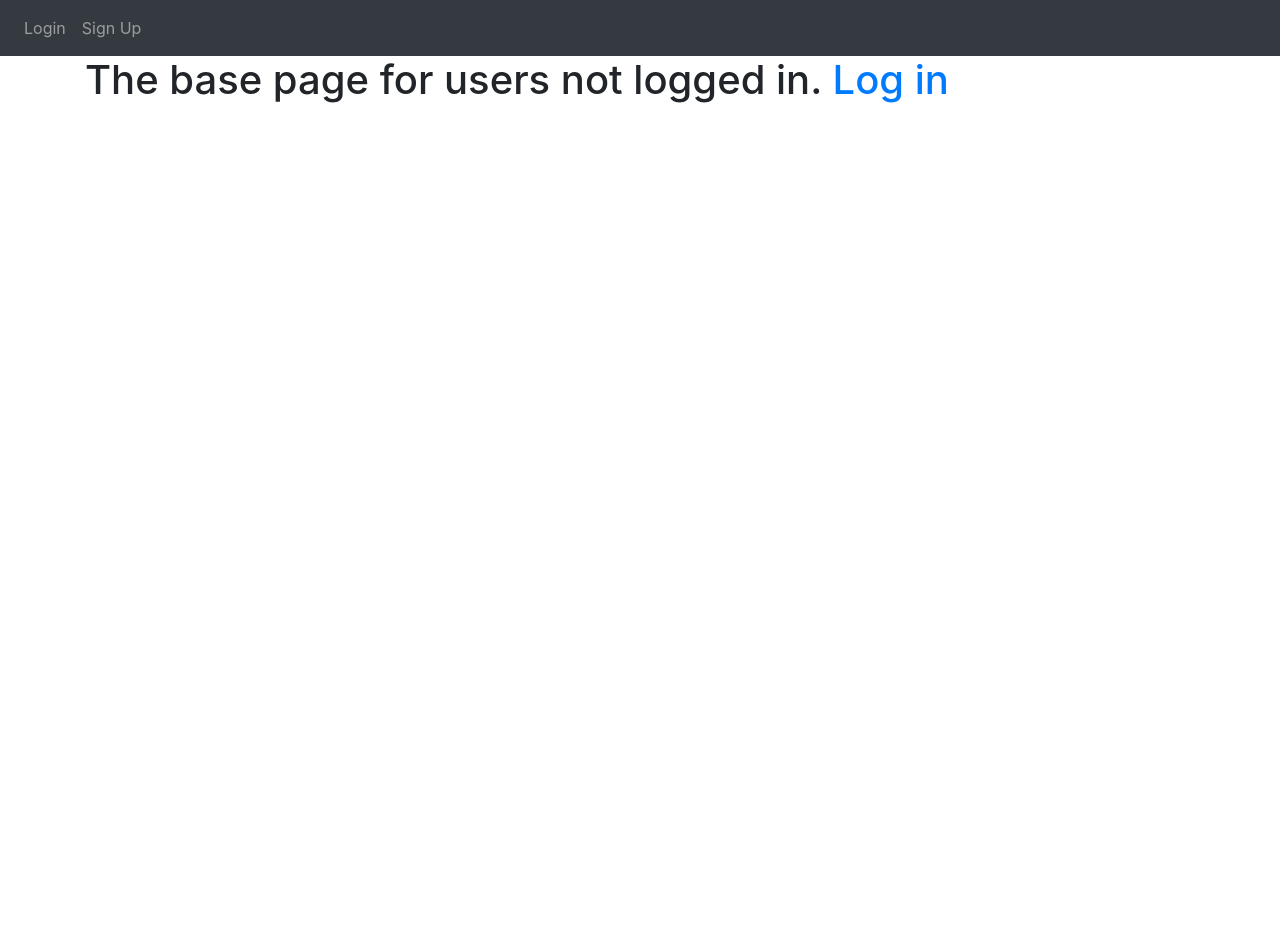
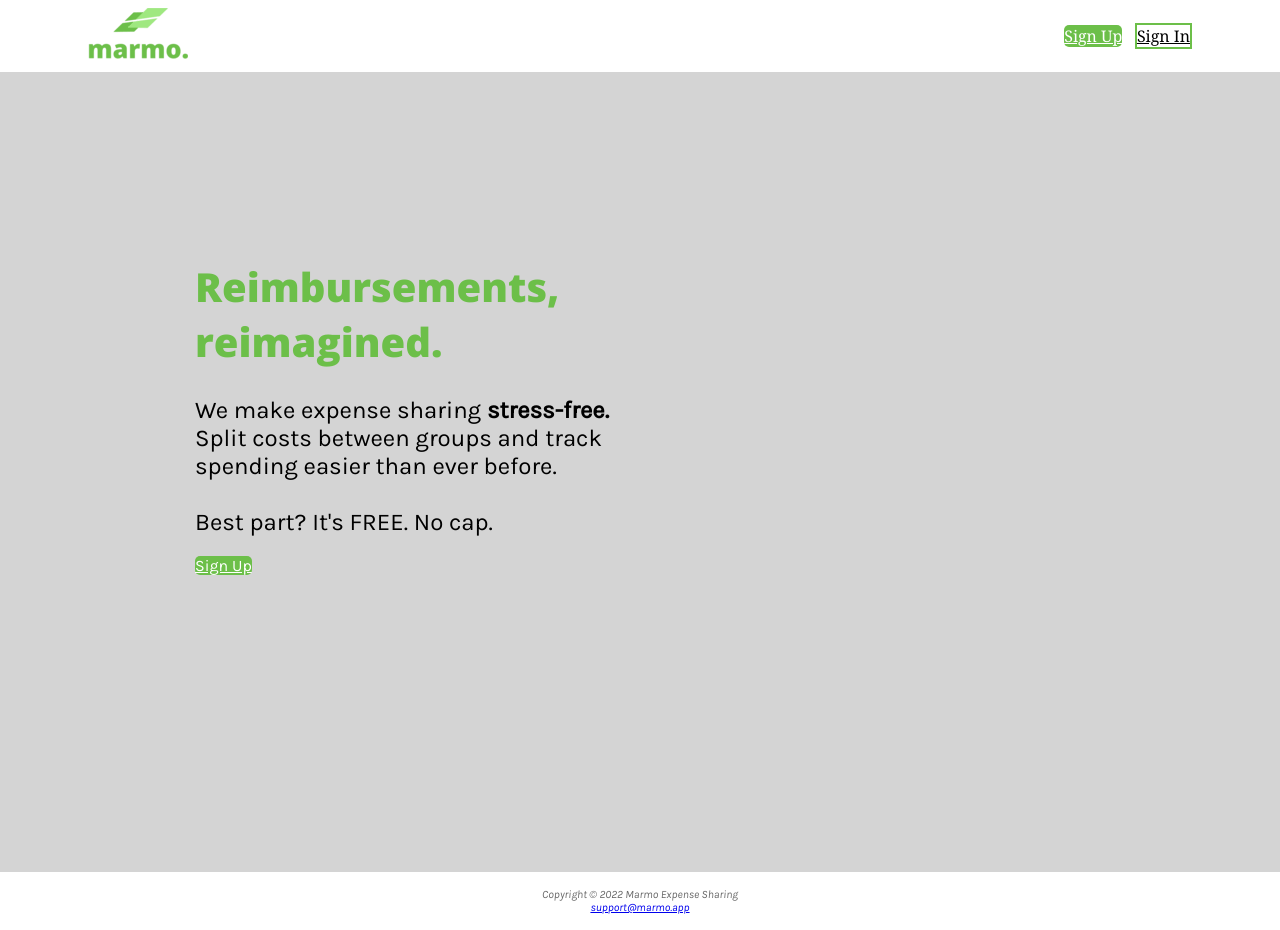
Before and after one commit to ConnorDiddy/marmo-webapp, a Flask app: page / in a window 1280 px wide. Before the commit the page ends 103 px from the top, so only its background shows below. Run offline with Flask 2, Linux system fonts and the light colour scheme; some libraries are stand-ins or nearby versions.

Commit message:
Just a couple changes

```diff
--- a/requirements.txt
+++ b/requirements.txt
@@ -10,3 +10,4 @@ pytz==2020.1
 six==1.15.0
 SQLAlchemy==1.3.18
 Werkzeug==1.0.1
+Flask-Login==0.3.2
--- a/website/templates/landing.html
+++ b/website/templates/landing.html
@@ -1,3 +1,40 @@
-{% extends "base.html" %} {% block title %}Home{% endblock %} {% block content %}
-<h1>The base page for users not logged in. <a href='login'>Log in</a></h1>
-{% endblock %}
+<!DOCTYPE html>
+<html lang="en">
+<head>
+<title>marmo</title>
+  <meta charset="utf-8">
+  <meta name="viewport"
+        content="width=device-width, initial-scale=1.0">
+  <meta name="robots" content="noindex, nofollow">
+  <link rel ="stylesheet" href="style.css">
+  <link rel="preconnect" href="https://fonts.googleapis.com">
+<link rel="preconnect" href="https://fonts.gstatic.com" crossorigin>
+<link href="https://fonts.googleapis.com/css2?family=Karla:ital@0;1&family=Open+Sans:wght@800&display=swap" rel="stylesheet">
+</head>
+<header>
+  <a href="index.html"><img src="Logos/logo3small.png"></a>
+     <div style="margin-right: 5rem;">
+       <a class="signup" href="signup.html">Sign Up</a> &nbsp;
+       <a href="" id="signin">Sign In</a>
+    </div>
+ </header>
+<body>
+<div id="banner">
+  <div id="hometext">
+      <h1>Reimbursements, reimagined.</h1>
+        <h2>We make expense sharing <strong>stress-free.</strong> Split costs between groups and track spending easier than ever before.<br><br>Best part? It's FREE. No cap.</h2>
+    <a class="signup" href="signup.html">Sign Up</a>
+  </div>
+  <div id="homehero"></div>
+</div>
+<div id="wrapper">
+  <main>
+    </div>
+  </main>
+  <footer>
+      Copyright &copy; 2022 Marmo Expense Sharing<br>
+      <a href="mailto:carsondidericksen@gmail.com">support@marmo.app</a>
+  </footer>
+</div>
+</body>
+</html>
--- /dev/null
+++ b/website/templates/style.css
@@ -0,0 +1,215 @@
+body{
+    background-color: #fff;
+    color: #666666;
+    font-family:'Karla';
+    background-attachment: fixed;
+    margin: 0px;
+}
+
+* {
+    box-sizing: border-box;
+}
+header{
+    background-color: #fff;
+    color: #fff;
+    font-family: georgia, serif;
+    grid-row: 1 / 2;
+    grid-column: 2 / -2;
+    display: flex;
+    justify-content: space-between;
+    align-items: center;
+    margin: 0.5rem;
+}
+#wrapper{
+    background-color: #fafafa;
+    display: grid;
+    grid-auto-rows: minmax(0px, auto);
+    grid-template-columns: minmax(0px, 1fr) repeat(6, minmax(0, 175px)) minmax(0px, 1fr)
+    }
+#banner{
+    background-color: #d4d4d4;
+    display: grid;
+    grid-auto-rows: minmax(0px, auto);
+    grid-template-columns: minmax(0px, 1fr) repeat(6, minmax(0, 175px)) minmax(0px, 1fr)
+        }
+#homehero{
+    height: 50rem;
+    background-image: ("Images/PhoneMockup.png");
+    background-size: cover;
+    background-repeat: no-repeat;
+    background-position: center;
+    grid-row: 3 / 4;
+    grid-column: 5 / 8;
+}
+#hometext{
+    color: #000;
+    display: block;
+    grid-row: 3 / 4;
+    grid-column: 2 / 5;
+    padding-top: 10rem;
+    padding-left: 5rem;
+    text-align: left;
+}
+.signup{
+    margin-top: 2rem;
+    margin-bottom: 2rem;
+    background-color: #6CBF49;
+    width: 12rem;
+    height: 3rem;
+    font-size: 1.5rem;
+    border: none;
+    color: #fff;
+    border-radius: 5px;
+    cursor: pointer;
+}
+
+#signin{
+    background-color: #fff;
+    border-style: solid;
+    border-width: 2px;
+    border-color: #6CBF49;
+    color: #000;
+}
+.signup{
+    background-color: #6CBF49;
+    width: 8rem;
+    height: 2rem;
+    font-size: 1rem;
+    border: none;
+    color: #fff;
+    border-radius: 5px;
+    cursor: pointer;
+}
+
+header img{
+    width:100px;
+    height: auto;
+    margin-left: 5rem;
+}
+h1{
+    color: #6CBF49;
+    font-weight: 600;
+    font-family:'Open Sans';
+    font-size: 2.5rem;
+}
+
+h2{
+    color: #000;
+    font-weight: 300;
+    text-align: left;
+}
+
+h3{
+    color: #6CBF49;
+    font-weight: 300;
+}
+
+h4{
+    color: #6CBF49;
+}
+
+dt{
+    color: #000;
+    font-weight: bold;
+}
+
+
+footer{
+    font-size: .70rem;
+    font-style: italic;
+    text-align: center;
+    padding: 1rem;
+    grid-row: 5 / 6;
+    grid-column: 2 / -2;
+}
+
+main{
+    padding-left: 2rem;
+    padding-right: 2rem;
+    grid-row: 4 / 5;
+    grid-column: 2 / -2;
+    background-color: #ffffff;
+}
+
+form{
+    display: grid;
+    grid-template-rows: auto;
+    grid-template-columns: 200px 1fr;
+    gap: 0.75rem;
+    width: 100%;
+}
+
+input, textarea{
+    font-size: 1rem;
+    padding: 10px;
+    color: #666666;
+    background-color: #fafafa;
+    border: none;
+}
+
+input, text area :focus{
+    outline: none;
+    background-color: #f0f0f0;
+}
+
+label{
+    padding: 10px;
+    text-align: right;
+}
+
+#mySubmit{
+    width: 10rem;
+    grid-column: 2 / 3;
+}
+
+
+@media only screen and (max-width: 1100px){
+
+#wrapper{
+    grid-template-columns: minmax(0px, 1fr) repeat(6, minmax(0, 150px)) minmax(0px, 1fr);
+}
+
+}
+
+@media only screen and (max-width: 900px){
+
+    nav{
+        grid-row: 2 / 3;
+        grid-column: 1 / 5;
+        position: static;
+    }
+    nav ul{
+        flex-flow: column nowrap;
+    }
+    #homehero{
+        height: auto;
+        background-image: url("images/PhoneMockup.png");
+        background-size: cover;
+        background-repeat: no-repeat;
+        background-position: center;
+        grid-row: 2 / 3;
+        grid-column: 5 / 8;
+    }
+
+
+    section{
+        float: none;
+        width: 100%;
+        padding-right: 0px;
+    }
+}
+
+@media only screen and (max-width: 600px){
+header h1{
+    background-image: none;
+    text-align: center;
+}
+
+nav{
+    grid-row: 2 / 3;
+    grid-column: 1 / 9;
+}
+
+#homehero{
+    display: none;
+}}
--- a/website/views.py
+++ b/website/views.py
@@ -253,3 +253,7 @@ def delete_account():
 @views.route('/base')
 def base():
     return "The base page for users not logged in. <a href='login'>Log in</a>"
+
+@views.route('style.css')
+def stylesheet():
+    return "templates/style.css"
```
Also changed, not shown: website/templates/sign_up.html (+42 -1 lines), website/templates/Images/PhoneMockup.png (added), website/templates/Logos/logo3small.png (added).
